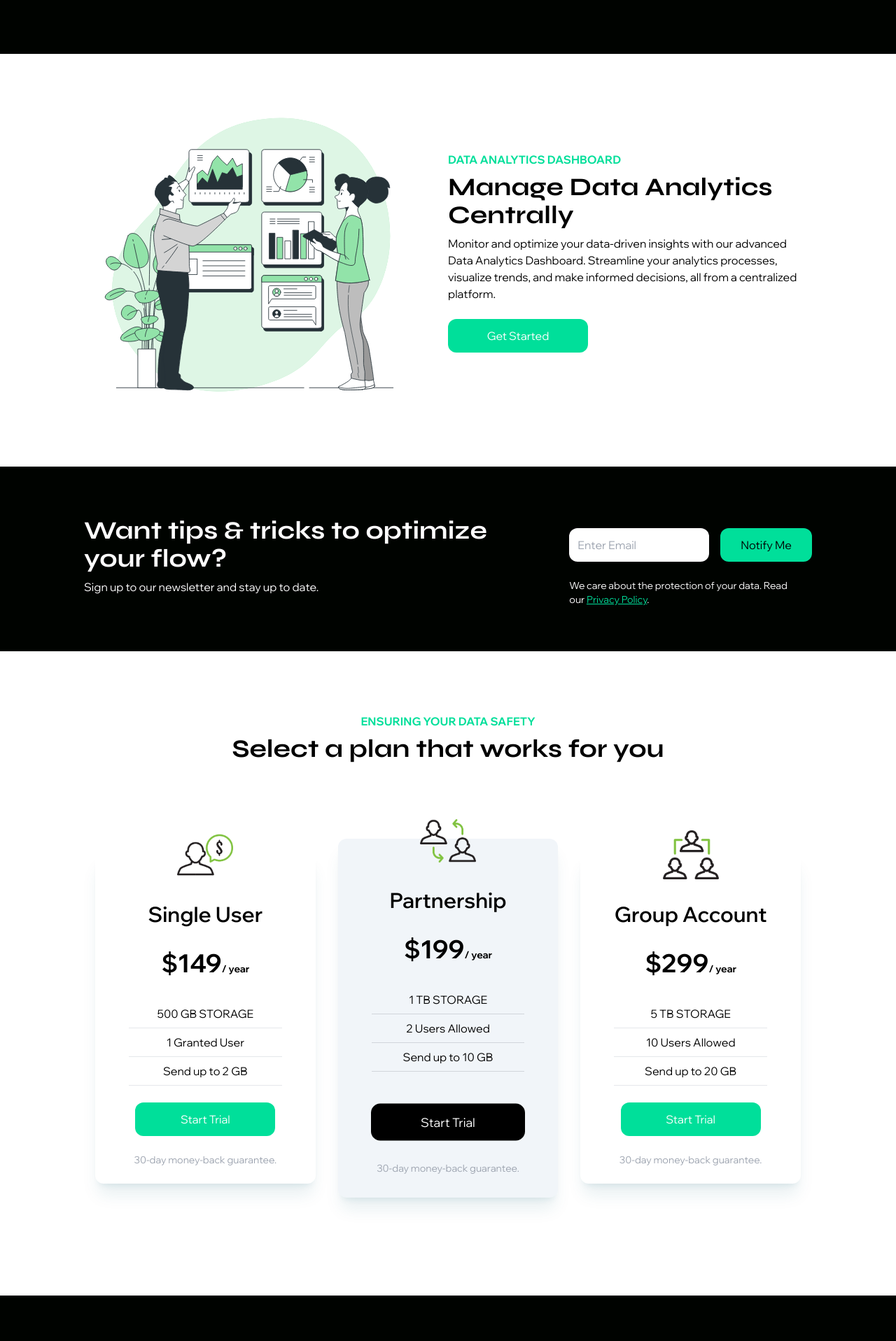
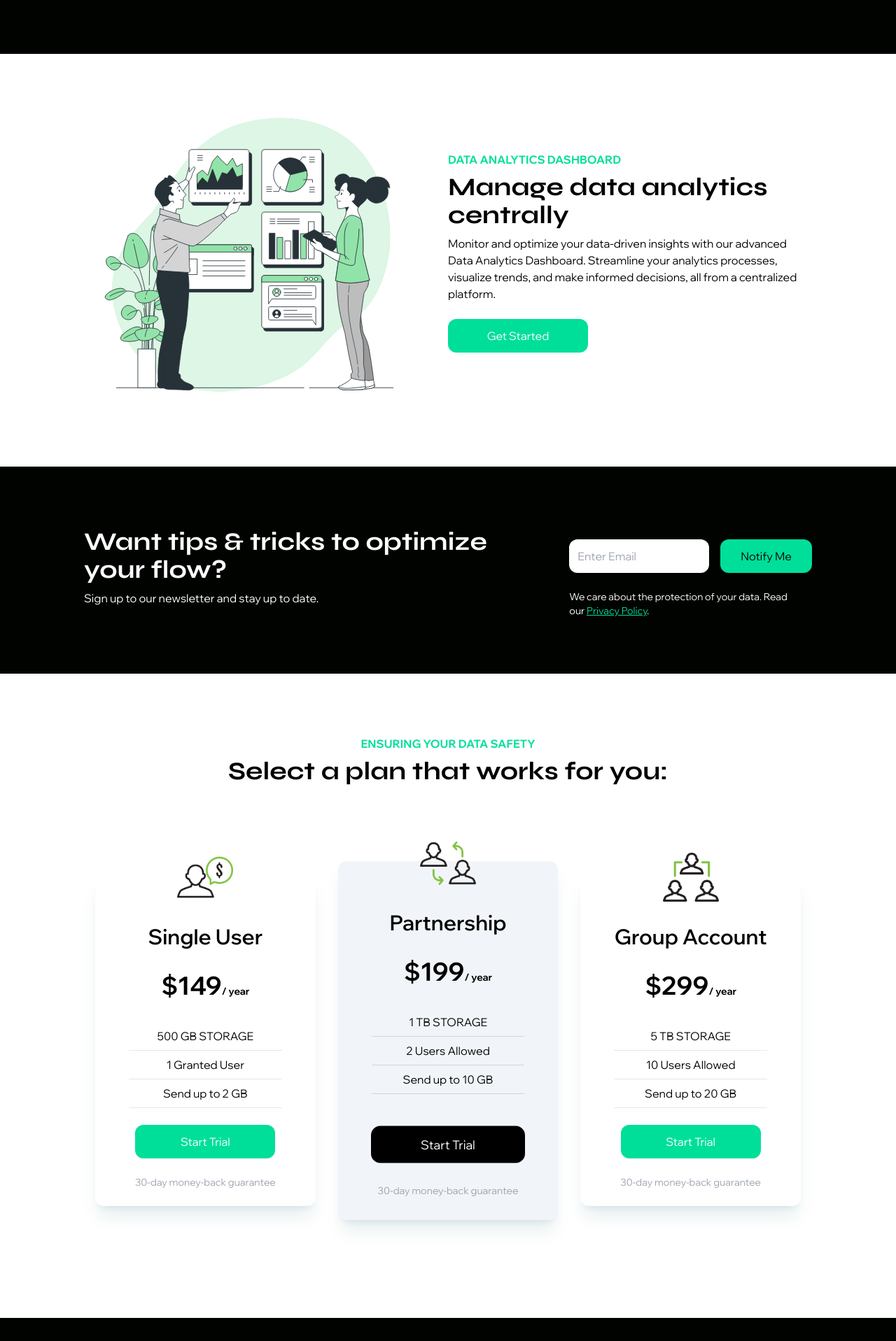
Before and after one commit to kris7ina/tailwind-sample, a React (Vite) app: page / in a window 1280 px wide. Shown: the part 723-2640 px from the top of the page at 70% size. Built offline with nearby package versions, Linux system fonts and the light colour scheme; what tailwindcss-animated would draw is missing.

Commit message:
minor fixes

```diff
--- a/src/components/Analytics.jsx
+++ b/src/components/Analytics.jsx
@@ -8,7 +8,7 @@ const Analytics = () => {
         <img src={Data} alt='dashboard' className='w-[470px] mx-auto my-4 md:pr-10' />
         <div className='flex flex-col justify-center'>
           <p className='text-[#00df9a] font-bold'>DATA ANALYTICS DASHBOARD</p>
-          <h1 className='md:text-4xl sm:text-3xl text-3xl py-2'>Manage Data Analytics Centrally</h1>
+          <h1 className='md:text-4xl sm:text-3xl text-3xl py-2'>Manage data analytics centrally</h1>
           <p>Monitor and optimize your data-driven insights with our advanced Data Analytics Dashboard. Streamline your analytics processes, visualize trends, and make informed decisions, all from a centralized platform.</p>
           <button className='bg-[#00df9a] w-[200px] rounded-xl font-medium my-6 mx-auto md:mx-0 px-6 py-3 text-white hover:scale-105 hover:bg-[#4efac4] duration-300'>Get Started</button>
         </div>
--- a/src/components/Cards.jsx
+++ b/src/components/Cards.jsx
@@ -7,8 +7,7 @@ const Cards = () => {
   return (
     <div className='w-full pb-[8rem] pt-[5rem] px-4 bg-white'>
       <p className='text-[#00df9a] font-bold text-center py-2'>ENSURING YOUR DATA SAFETY</p>
-      <h1 className='px-4 pb-[6rem] md:text-4xl sm:text-3xl text-3xl text-center'>Select a plan that works for you</h1>
-
+      <h1 className='px-4 pb-[6rem] md:text-4xl sm:text-3xl text-3xl text-center'>Select a plan that works for you:</h1>
       <div className='max-w-[1040px] mx-auto grid lg:grid-cols-3 gap-8 px-4'>
 
         <div className='w-full mx-auto max-w-[400px] shadow-xl shadow-cyan-800/10 flex flex-col p-4 my-8 rounded-xl hover:scale-105 duration-300'>
@@ -21,7 +20,7 @@ const Cards = () => {
             <p className='py-2 border-b mx-8'>Send up to 2 GB</p>
           </div>
           <button className='bg-[#00df9a] w-[200px] rounded-xl font-medium my-6 mx-auto px-6 py-3 text-white hover:bg-[#4efac4] duration-300'>Start Trial</button>
-          <p className='text-center text-sm text-gray-400 pb-2'>30-day money-back guarantee.</p>
+          <p className='text-center text-sm text-gray-400 pb-2'>30-day money-back guarantee</p>
         </div>
 
         <div className='w-full mx-auto max-w-[400px] shadow-xl shadow-cyan-800/10 flex flex-col p-4 my-8 md:my-3 rounded-xl hover:scale-105 duration-300 bg-slate-100'>
@@ -34,7 +33,7 @@ const Cards = () => {
             <p className='py-2 border-b border-b-gray-300 mx-8'>Send up to 10 GB</p>
           </div>
           <button className='bg-black w-[200px] rounded-xl font-medium my-6 mx-auto px-6 py-3 text-white md:scale-110 md:mt-12 hover:bg-[#353535] duration-300'>Start Trial</button>
-          <p className='text-center text-sm text-gray-400 md:py-2 pb-2'>30-day money-back guarantee.</p>
+          <p className='text-center text-sm text-gray-400 md:py-2 pb-2'>30-day money-back guarantee</p>
         </div>
 
         <div className='w-full mx-auto max-w-[400px] shadow-xl shadow-cyan-800/10 flex flex-col p-4 my-8 rounded-xl hover:scale-105 duration-300'>
@@ -47,7 +46,7 @@ const Cards = () => {
             <p className='py-2 border-b mx-8'>Send up to 20 GB</p>
           </div>
           <button className='bg-[#00df9a] w-[200px] rounded-xl font-medium my-6 mx-auto px-6 py-3 text-white hover:bg-[#4efac4] duration-300'>Start Trial</button>
-          <p className='text-center text-sm text-gray-400 pb-2'>30-day money-back guarantee.</p>
+          <p className='text-center text-sm text-gray-400 pb-2'>30-day money-back guarantee</p>
         </div>
 
       </div>
--- a/src/components/Newsletter.jsx
+++ b/src/components/Newsletter.jsx
@@ -2,7 +2,7 @@ import React from 'react'
 
 const Newsletter = () => {
   return (
-    <div className='w-full py-16 px-8 text-white'>
+    <div className='w-full py-20 px-8 text-white'>
       <div className='max-w-[1040px] mx-auto grid lg:grid-cols-3'>
         <div className='md:col-span-2'>
           <h1 className='lg:mr-20 md:text-4xl sm:text-3xl text-3xl py-2'>Want tips & tricks to optimize your flow?</h1>
```
Also changed, not shown: src/components/Footer.jsx (+0 -9 lines).
